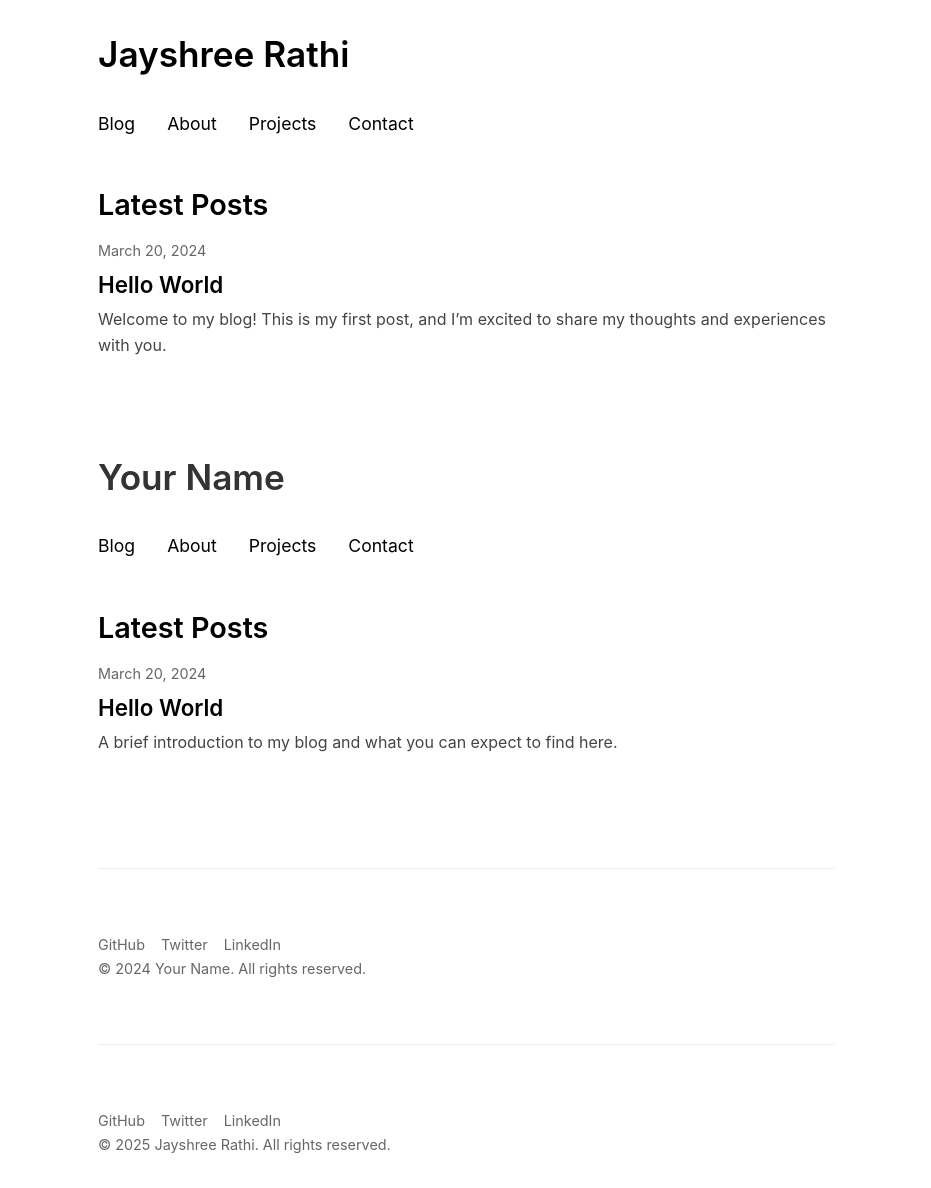
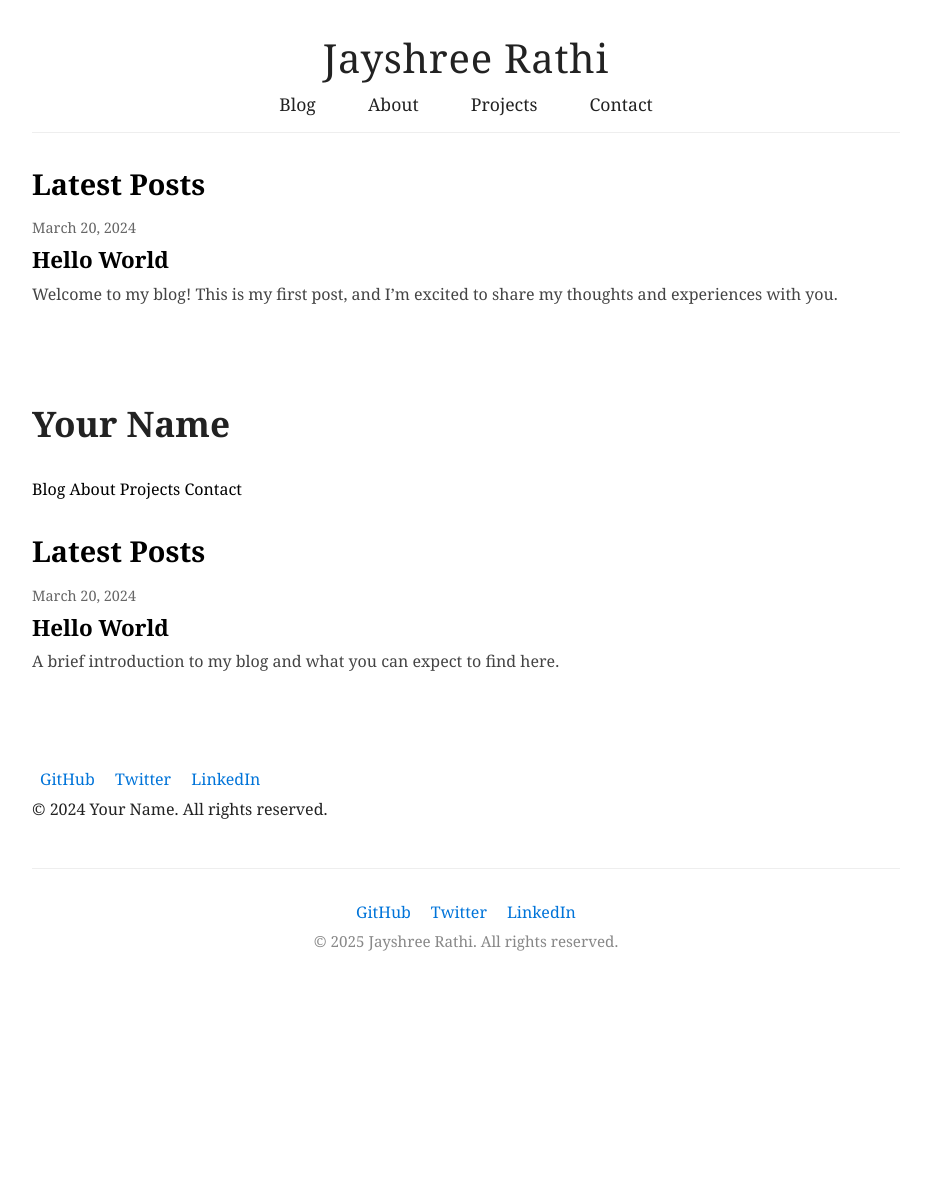
Before and after one commit to jsrathi17/jsrathi17.github.io, a Jekyll site: the page built from index.html, in a window 1280 px wide. Shown: the whole page, without its empty margins (174-1105 px from the left). Built offline with Jekyll 4.4.1, drawn with Linux system fonts in a browser that asks for light colours; after the commit the page ends 967 px from its top, so only the background shows below that.

Commit message:
updating the design, content etc

```diff
--- a/_layouts/default.html
+++ b/_layouts/default.html
@@ -8,22 +8,21 @@
     {% seo %}
 </head>
 <body>
-    <div class="container">
-        <header>
-            <h1><a href="{{ '/' | relative_url }}" style="border-bottom: none;">{{ site.title }}</a></h1>
-            <nav>
+    <div class="site-wrapper">
+        <header class="site-header">
+            <h1 class="site-title">{{ site.title }}</h1>
+            <nav class="site-nav">
                 <a href="{{ '/' | relative_url }}">Blog</a>
                 <a href="{{ '/about' | relative_url }}">About</a>
                 <a href="{{ '/projects' | relative_url }}">Projects</a>
                 <a href="{{ '/contact' | relative_url }}">Contact</a>
             </nav>
+            <hr>
         </header>
-
-        <main>
+        <main class="site-main">
             {{ content }}
         </main>
-
-        <footer>
+        <footer class="site-footer">
             <div class="social-links">
                 <a href="https://github.com/jsrathi17">GitHub</a>
                 <a href="https://twitter.com/jsrathi17">Twitter</a>
--- a/styles.css
+++ b/styles.css
@@ -6,13 +6,133 @@
 }
 
 body {
-    font-family: -apple-system, BlinkMacSystemFont, "Segoe UI", Roboto, Helvetica, Arial, sans-serif;
-    line-height: 1.6;
-    color: #333;
-    background-color: #fff;
-    max-width: 800px;
+    font-family: 'Georgia', 'Times New Roman', Times, serif;
+    background: #fff;
+    color: #222;
+    margin: 0;
+    padding: 0;
+}
+
+.site-wrapper {
+    max-width: 900px;
     margin: 0 auto;
-    padding: 2rem;
+    padding: 2rem 1rem 0 1rem;
+}
+
+.site-header {
+    text-align: center;
+    margin-bottom: 2rem;
+}
+
+.site-title {
+    font-size: 2.5rem;
+    font-weight: 400;
+    margin-bottom: 0.5rem;
+    letter-spacing: 0.02em;
+}
+
+.site-nav {
+    margin-bottom: 1rem;
+}
+
+.site-nav a {
+    color: #222;
+    text-decoration: none;
+    margin: 0 1.5rem;
+    font-size: 1.1rem;
+    font-family: inherit;
+    transition: color 0.2s;
+}
+
+.site-nav a:hover {
+    color: #0074d9;
+}
+
+hr {
+    border: none;
+    border-top: 1px solid #eee;
+    margin: 0 0 2rem 0;
+}
+
+.site-main {
+    min-height: 60vh;
+}
+
+.site-footer {
+    text-align: center;
+    margin-top: 3rem;
+    padding: 2rem 0 1rem 0;
+    border-top: 1px solid #eee;
+    color: #888;
+    font-size: 0.95rem;
+}
+
+.social-links {
+    margin-bottom: 0.5rem;
+}
+
+.social-links a {
+    color: #0074d9;
+    margin: 0 0.5rem;
+    text-decoration: none;
+    font-size: 1rem;
+}
+
+.social-links a:hover {
+    text-decoration: underline;
+}
+
+/* About page profile image */
+.about-profile {
+    display: flex;
+    align-items: flex-start;
+    gap: 2rem;
+    margin-bottom: 2rem;
+}
+
+.about-profile img {
+    border-radius: 50%;
+    width: 200px;
+    height: 200px;
+    object-fit: cover;
+    margin-top: 0.5rem;
+}
+
+@media (max-width: 700px) {
+    .site-wrapper {
+        padding: 1rem 0.5rem 0 0.5rem;
+    }
+    .about-profile {
+        flex-direction: column;
+        align-items: center;
+        gap: 1rem;
+    }
+    .about-profile img {
+        width: 140px;
+        height: 140px;
+    }
+}
+
+/* 404 and placeholder */
+.page-404, .page-placeholder {
+    text-align: center;
+    margin: 5rem 0 3rem 0;
+    color: #888;
+}
+
+.page-404 h1 {
+    font-size: 4rem;
+    margin-bottom: 1rem;
+}
+
+.page-placeholder h1 {
+    font-size: 2.2rem;
+    margin-bottom: 1rem;
+}
+
+.page-placeholder p {
+    font-size: 1.2rem;
+    color: #666;
 }
 
 /* Typography */
@@ -50,22 +170,6 @@ a:hover {
     border-bottom-color: #000;
 }
 
-/* Navigation */
-nav {
-    margin: 1rem 0 3rem;
-    display: flex;
-    gap: 2rem;
-}
-
-nav a {
-    font-size: 1.1rem;
-    border-bottom: none;
-}
-
-nav a:hover {
-    border-bottom: 1px solid #000;
-}
-
 /* Posts */
 .post {
     margin-bottom: 3rem;
@@ -93,27 +197,6 @@ nav a:hover {
     margin-bottom: 1rem;
 }
 
-/* Footer */
-footer {
-    margin-top: 4rem;
-    padding-top: 2rem;
-    border-top: 1px solid #eee;
-    color: #666;
-    font-size: 0.9rem;
-}
-
-/* Social Links */
-.social-links {
-    margin-top: 2rem;
-    display: flex;
-    gap: 1rem;
-}
-
-.social-links a {
-    font-size: 0.9rem;
-    color: #666;
-}
-
 /* Responsive design */
 @media (max-width: 600px) {
     body {
```
Also changed, not shown: 404.html (added, +10 -0 lines), blog.md (added, +8 -0 lines), projects.md (added, +8 -0 lines).
